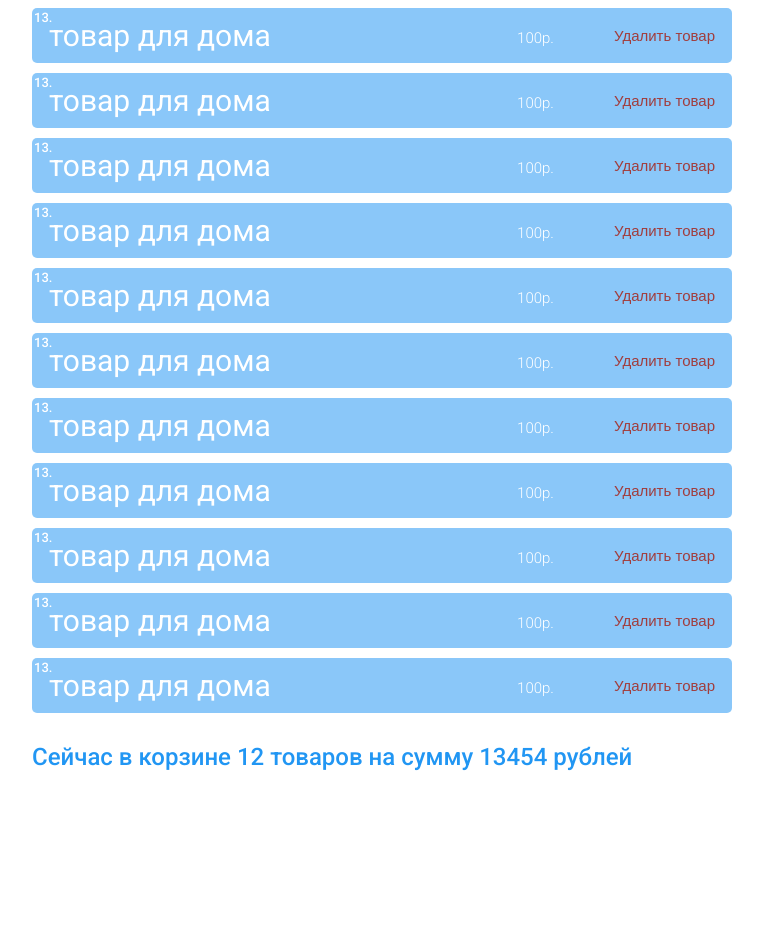
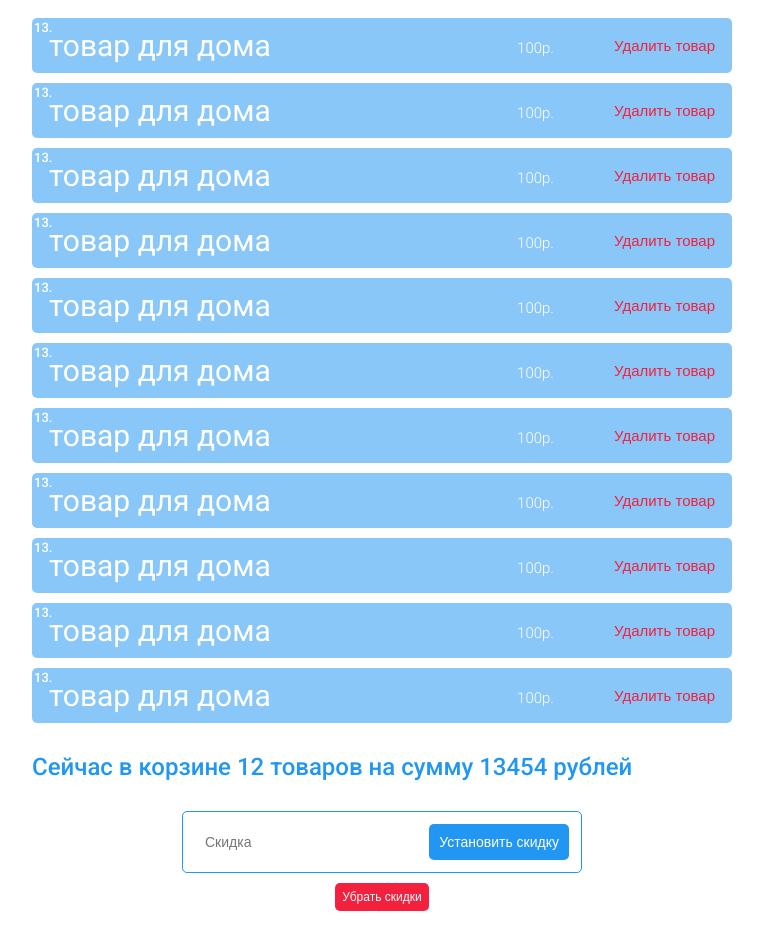
Before and after one commit to Dmitry-Filippov/shopping-cart, a React (Create React App) app: page / in a window 1280 px wide. Shown: the part 300-1229 px from the top of the page, without its empty margins (258-1021 px from the left). Before the commit the page ends 1079 px from the top, so only its background shows below. Built offline with nearby package versions, Linux system fonts and the light colour scheme.

Commit message:
верстка блока скидки

```diff
--- a/src/components/App/App.css
+++ b/src/components/App/App.css
@@ -1,4 +1,5 @@
 .app {
   width: 700px;
   margin: 0 auto;
+  padding: 10px 0;
 }
--- a/src/components/App/App.js
+++ b/src/components/App/App.js
@@ -1,3 +1,4 @@
+import Discount from "../Discount/Discount";
 import Form from "../Form/Form";
 import ItemsList from "../ItemsList/ItemsList";
 import Statistics from "../Statistics/Statistics";
@@ -9,6 +10,7 @@ function App() {
       <Form />
       <ItemsList />
       <Statistics />
+      <Discount />
     </main>
   );
 }
--- /dev/null
+++ b/src/components/Discount/Discount.css
@@ -0,0 +1,46 @@
+.discount {
+  padding-top: 30px;
+  display: flex;
+  flex-direction: column;
+  align-items: center;
+}
+
+.discount__form {
+  width: 400px;
+  margin: 0 auto;
+  display: flex;
+  justify-content: space-between;
+  border: 1px solid #2196f3;
+  align-items: center;
+  border-radius: 5px;
+  padding: 12px;
+}
+
+.discount__input {
+  width: 100px;
+  padding: 10px;
+  outline: none;
+  font-weight: 300;
+  font-size: 14px;
+}
+
+.discount__sub-button {
+  padding: 10px;
+  color: #fff;
+  background-color: #2196f3;
+  border-radius: 5px;
+  cursor: pointer;
+  font-weight: 300;
+  font-size: 14px;
+}
+
+.discount__res-button {
+  padding: 7px;
+  color: #fff;
+  background-color: #f3213d;
+  border-radius: 5px;
+  cursor: pointer;
+  font-weight: 300;
+  font-size: 12px;
+  margin-top: 10px;
+}
--- /dev/null
+++ b/src/components/Discount/Discount.js
@@ -0,0 +1,24 @@
+import "./Discount.css";
+
+const Discount = () => {
+  return (
+    <div className="discount">
+      <form className="discount__form">
+        <input
+          className="discount__input"
+          type="number"
+          min="0"
+          max="100"
+          required
+          placeholder="Скидка"
+        />
+        <button className="discount__sub-button" type="submit">
+          Установить скидку
+        </button>
+      </form>
+      <button className="discount__res-button" type="reset">Убрать скидки</button>
+    </div>
+  );
+};
+
+export default Discount;
--- a/src/components/ListItem/ListItem.css
+++ b/src/components/ListItem/ListItem.css
@@ -47,5 +47,5 @@
   font-weight: 400;
   font-size: 15px;
   cursor: pointer;
-  color: #a13d3d;
+  color: #f3213d;
 }
```
